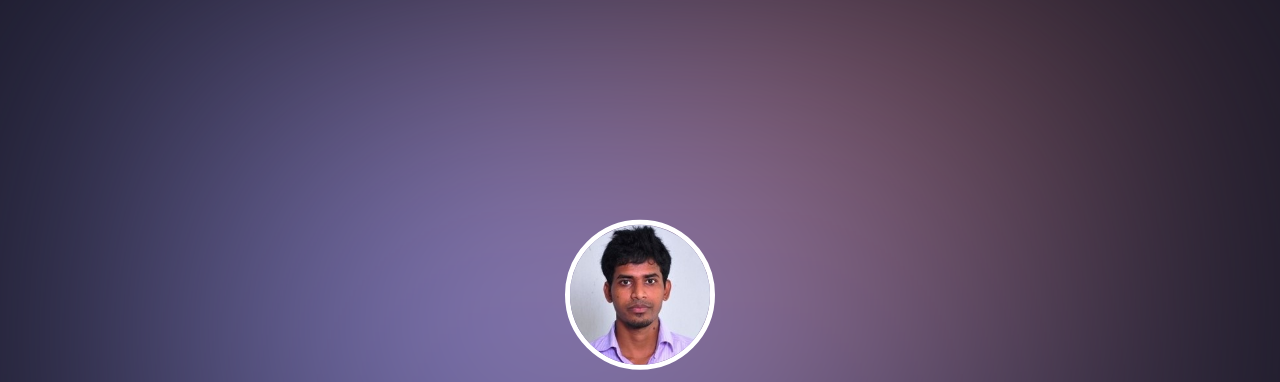
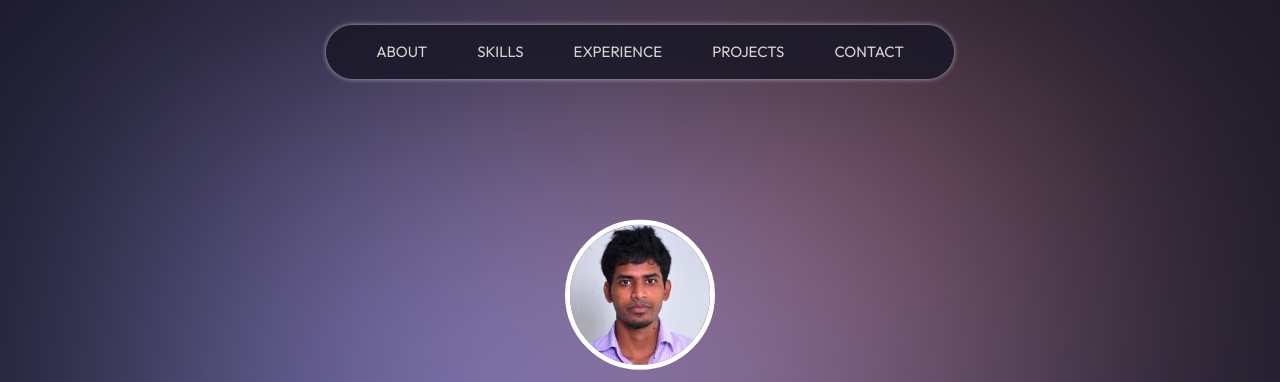
Before and after one commit to mr-selviraja/portfolio, a website: page index.html in a window 1280 px wide. Shown: the top 382 px of the page. Drawn offline with Linux system fonts and the light colour scheme.

Commit message:
Navbar has been added with smooth scrolling(yet to be improved a bit)

```diff
--- a/index.html
+++ b/index.html
@@ -26,7 +26,38 @@
     <body class="text-regular">
         <!-- <div class="mesh-gradient"></div> -->
         <div class="container">
-            <header class="header">
+            <nav class="nav">
+                <ul class="nav__menu">
+                    <li>
+                        <a class="nav__menu--link" href="#about">
+                            About
+                        </a>
+                    </li>
+                    <li>
+                        <a class="nav__menu--link" href="#skills">
+                            Skills
+                        </a>
+                    </li>
+                    <li>
+                        <a class="nav__menu--link" href="#experience">
+                            Experience
+                        </a>
+                    </li>
+                    <li>
+                        <a class="nav__menu--link" href="#projects">
+                            Projects
+                        </a>
+                    </li>
+                    <li>
+                        <a class="nav__menu--link" href="#contact">
+                            Contact
+                        </a>
+                    </li>
+                </ul>
+            </nav>
+            <!-- End of Nav -->
+
+            <header id="about" class="header">
                 <div class="header__mesh-gradient"></div>
 
                 <div class="header__content color-accent center-text">
@@ -49,7 +80,7 @@
 
             <hr class="divider" />
 
-            <section class="section skills">
+            <section id="skills" class="section skills">
                 <h2 class="heading-secondary center-text text-uppercase font-accent color-accent section__heading">Skills</h2>
 
                 <ul class="skills__list">
@@ -148,7 +179,7 @@
 
             <hr class="divider" />
 
-            <section class="section experience">
+            <section id="experience" class="section experience">
                 <h2 class="heading-secondary center-text text-uppercase font-accent color-accent section__heading">Experience</h2>
 
                 <ul class="experience__list">
@@ -261,7 +292,7 @@
 
             <div class="divider"></div>
 
-            <section class="section projects">
+            <section id="projects" class="section projects">
                 <h2 class="heading-secondary center-text text-uppercase font-accent color-accent section__heading">Projects</h2>
 
                 <ul class="projects__list">
@@ -474,7 +505,7 @@
 
             <hr class="divider" />
 
-            <section class="contact section">
+            <section id="contact" class="contact section">
                 <h2 class="heading-secondary center-text text-uppercase font-accent color-accent section__heading">Contact Me</h2>
 
                 <form action="" class="contact__form">
--- a/sass/abstracts/_variables.scss
+++ b/sass/abstracts/_variables.scss
@@ -5,6 +5,7 @@ $color-bg: #181726;
 $color-fg: #1b1a34;
 $color-text-normal: #d8d2d2;
 $color-text-accent: #ffffff;
+$color-black: #000000;
 
 // Font families
 $font-accent: "Marcellus", "Georgia", serif;
--- a/sass/base/_base.scss
+++ b/sass/base/_base.scss
@@ -8,6 +8,7 @@
 
 html {
     font-size: $default-font-size;
+    scroll-behavior: smooth;
 }
 
 body {
--- a/sass/components/_button.scss
+++ b/sass/components/_button.scss
@@ -12,7 +12,7 @@
         color: $color-bg;
 
         &:hover {
-            background-color: darken($color-primary, 10%) !important;
+            background-color: darken($color-primary, 3%) !important;
         }
     }
 
--- /dev/null
+++ b/sass/components/_nav.scss
@@ -0,0 +1,27 @@
+.nav {
+    background-color: rgba($color-bg, 0.85);
+    width: min-content;
+    margin: 2.5rem auto 0;
+
+    padding: 1.5rem 5rem;
+    border-radius: 5rem;
+    position: sticky;
+    top: 2.5rem;
+    z-index: 100;
+    box-shadow: 0 0 .5rem rgba($color-text-normal, 0.75);
+
+    &__menu {
+        text-transform: uppercase;
+
+        display: flex;
+        gap: 5rem;
+
+        &--link {
+            color: $color-text-normal;
+
+            &:hover {
+                color: $color-text-accent;
+            }
+        }
+    }
+}
--- a/sass/main.scss
+++ b/sass/main.scss
@@ -13,3 +13,4 @@
 @import "./components/projects";
 @import "./components/contact";
 @import "./components/button";
+@import "./components/nav";
```
Also changed, not shown: styles.css.
